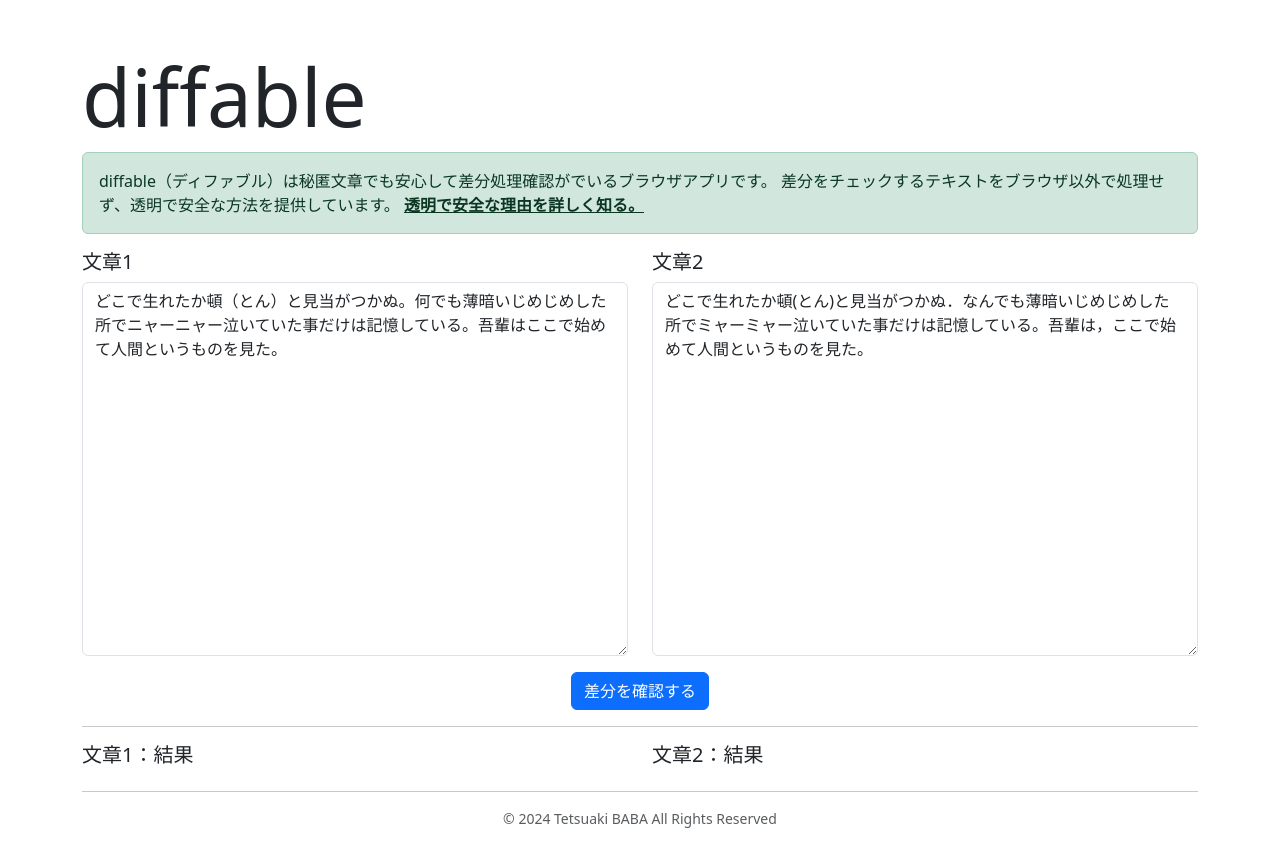
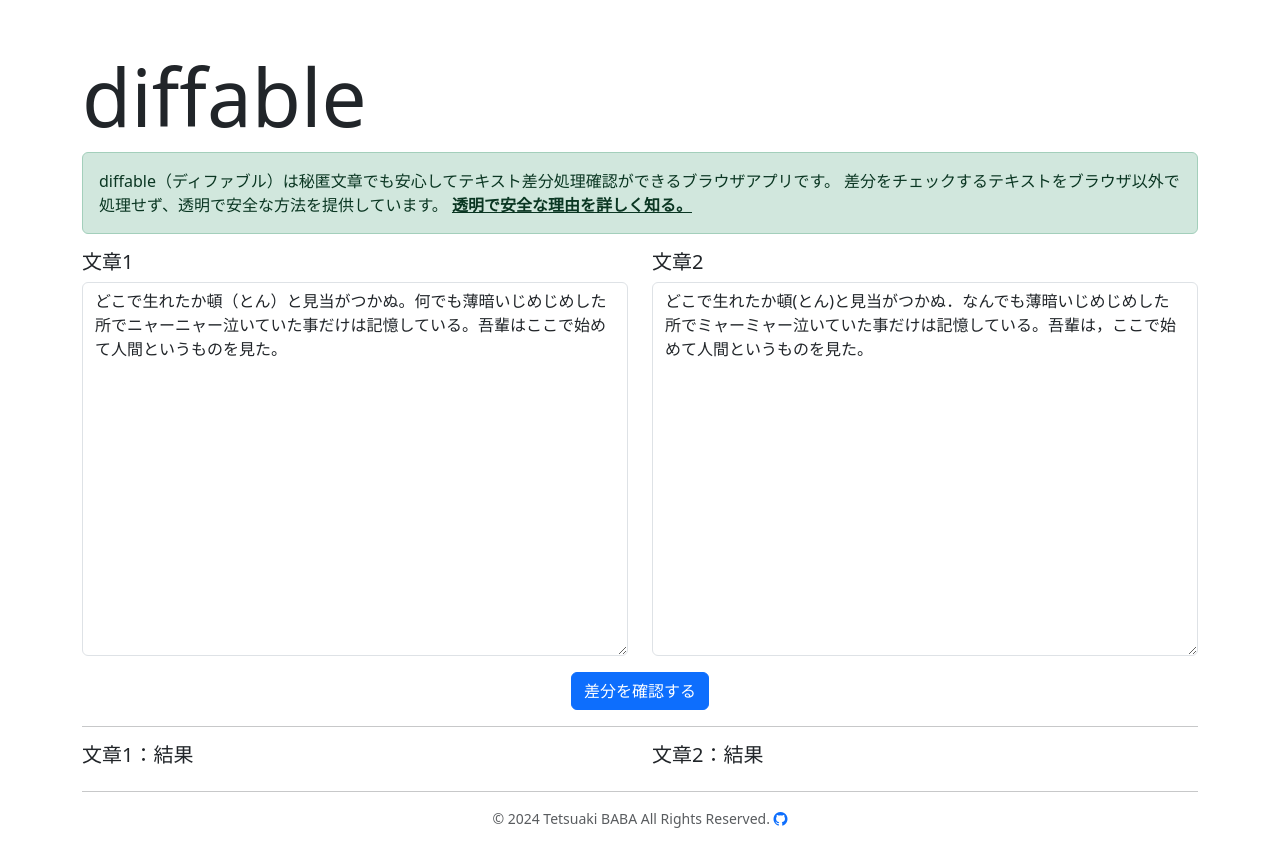
Before and after one commit to TetsuakiBaba/diffable, a plain HTML site: page index.html in a window 1280 px wide. Drawn offline with nearby package versions, Linux system fonts and the light colour scheme.

Commit message:
first commit

```diff
--- a/index.html
+++ b/index.html
@@ -7,6 +7,7 @@
     <title>Text Diff Viewer</title>
     <link href="https://cdn.jsdelivr.net/npm/bootstrap@5.3.3/dist/css/bootstrap.min.css" rel="stylesheet"
         integrity="sha384-QWTKZyjpPEjISv5WaRU9OFeRpok6YctnYmDr5pNlyT2bRjXh0JMhjY6hW+ALEwIH" crossorigin="anonymous">
+    <link rel="stylesheet" href="https://cdn.jsdelivr.net/npm/bootstrap-icons@1.11.3/font/bootstrap-icons.min.css">
     <!-- For old IEs -->
     <link rel="shortcut icon" href="favicon.ico" />
 
@@ -65,7 +66,7 @@
         <h1 class="display-1">diffable</h1>
 
         <div class="alert alert-success" role="alert">
-            diffable（ディファブル）は秘匿文章でも安心して差分処理確認がでいるブラウザアプリです。
+            diffable（ディファブル）は秘匿文章でも安心してテキスト差分処理確認ができるブラウザアプリです。
             差分をチェックするテキストをブラウザ以外で処理せず、透明で安全な方法を提供しています。
             <!-- test という文字列をクリックしたらmodalがでるようにする -->
             <a href="#" class="alert-link" data-bs-toggle="modal" data-bs-target="#exampleModal">透明で安全な理由を詳しく知る。</a>
@@ -146,7 +147,9 @@
             </div>
         </div>
         <footer>
-            <p class="text-center small text-muted">&COPY; 2024 Tetsuaki BABA All Rights Reserved</p>
+            <p class="text-center small text-muted">&COPY; 2024 Tetsuaki BABA All Rights Reserved.
+                <a href="https://github.com/TetsuakiBaba/diffable" target="_blank"><i class="bi bi-github"></i></a>
+            </p>
         </footer>
     </div>
 
```
